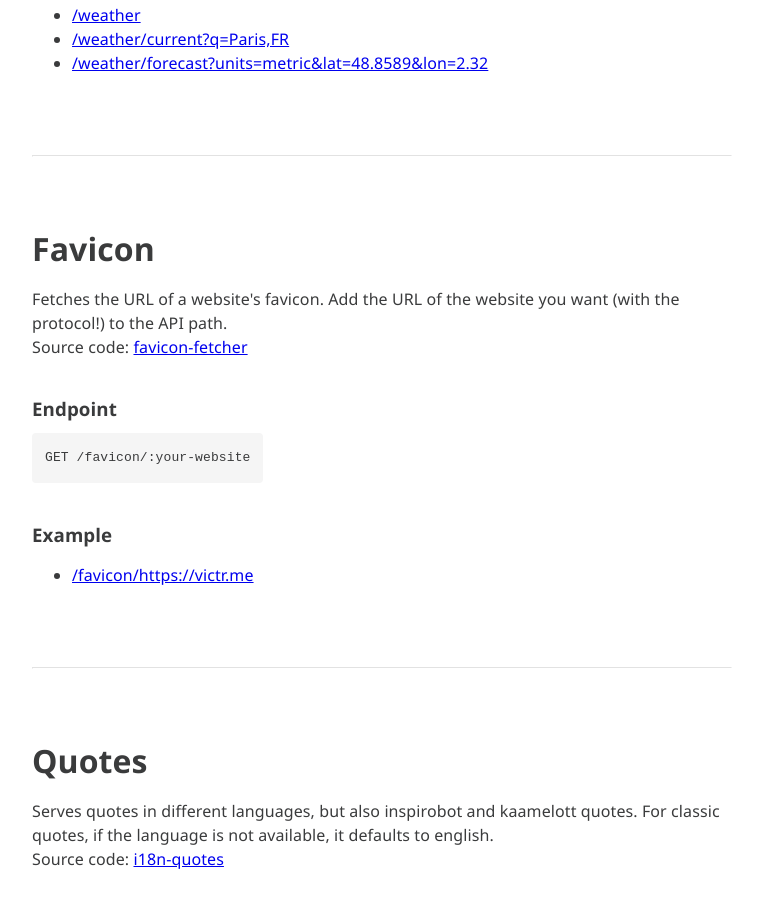
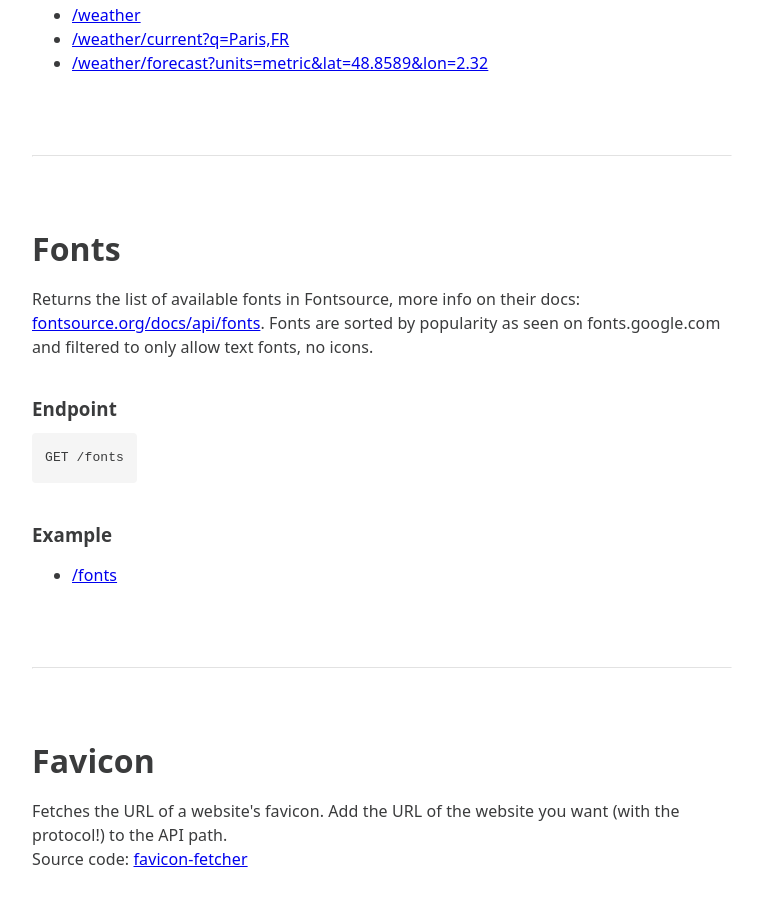
Before and after one commit to victrme/bonjourr-apis, a website: page src/index.html in a window 1280 px wide. Shown: the part 1320-2220 px from the top of the page, without its empty margins (258-1021 px from the left). Drawn offline with Linux system fonts and the light colour scheme.

Commit message:
Hompage fonts instructions

```diff
--- a/src/index.html
+++ b/src/index.html
@@ -3,7 +3,7 @@
 	<head>
 		<meta charset="UTF-8" />
 		<meta name="viewport" content="width=device-width, initial-scale=1.0" />
-		<link rel="shortcut icon" href="https://bonjourr.fr/favicon.ico" type="image/x-icon">
+		<link rel="shortcut icon" href="https://bonjourr.fr/favicon.ico" type="image/x-icon" />
 
 		<title>Bonjourr API - Homepage</title>
 
@@ -14,14 +14,14 @@
 				margin: auto;
 				padding: 5vh;
 				color: #3a3b3c;
-				letter-spacing: .1px;
+				letter-spacing: 0.1px;
 				line-height: 1.5em;
 			}
 
 			button,
 			body,
 			a {
-				font-family: 'Segoe UI', Tahoma, Geneva, Verdana, sans-serif;
+				font-family: system-ui, sans-serif;
 			}
 
 			header {
@@ -29,14 +29,15 @@
 				margin-bottom: 8em;
 			}
 
-
-			h1, h2, h3 {
+			h1,
+			h2,
+			h3 {
 				font-weight: 600;
 			}
 
 			h1 {
 				margin-bottom: 0;
-				padding: .4em;
+				padding: 0.4em;
 				font-size: 3em;
 				letter-spacing: 1px;
 			}
@@ -46,7 +47,7 @@
 			}
 
 			h3 {
-				margin: 2em 0 .5em 0;
+				margin: 2em 0 0.5em 0;
 			}
 
 			hr {
@@ -54,12 +55,11 @@
 				border-color: #fff5;
 			}
 
-
 			code {
 				display: inline-block;
 				font-size: 1em;
 				padding: 1em;
-				margin: .2em 0;
+				margin: 0.2em 0;
 				background: #f5f5f5;
 				border-radius: 4px;
 			}
@@ -68,15 +68,18 @@
 	<body>
 		<header>
 			<h1>Hello world !</h1>
-			<p>This is Bonjourr API system. More information in <a href="https://github.com/victrme/bonjourr-apis">the source code</a>.</p>
+			<p>
+				This is Bonjourr API system. More information in
+				<a href="https://github.com/victrme/bonjourr-apis">the source code</a>.
+			</p>
 		</header>
 
 		<h2 id="unsplash">Unsplash</h2>
 
 		<p>
 			This is a proxy of the unsplash endpoints. Read their documentation to learn more:
-				<a href="https://unsplash.com/documentation#get-a-photo">unsplash.com/documentation</a>. When cloning this API,
-				add your key with "UNSPLASH" as an environnement variable.
+			<a href="https://unsplash.com/documentation#get-a-photo">unsplash.com/documentation</a>. When cloning this API, add
+			your key with "UNSPLASH" as an environnement variable.
 		</p>
 
 		<h3>Endpoint</h3>
@@ -87,16 +90,15 @@
 			<li><a href="/unsplash/photos/random">/unsplash/photos/random</a></li>
 		</ul>
 
-			<hr>
+		<hr />
 
 		<h2 id="weather">Weather</h2>
 		<p>
-				This is a mostly a proxy of openweathermap that combines their current & forecast endpoints to return data in a One Call format. Use their documentation
-				here:
-				<a href="https://openweathermap.org/api/one-call-3">openweathermap.org/one-call-3</a>.
-				You can also specify a city using the 'q=' parameter. Approximate IP location is used when no locations are specified. It also returns the city and country code in this case.
-				When cloning this API,
-				add your key with "WEATHER" as an environnement variable.
+			This is a mostly a proxy of openweathermap that combines their current & forecast endpoints to return data in a One
+			Call format. Use their documentation here:
+			<a href="https://openweathermap.org/api/one-call-3">openweathermap.org/one-call-3</a>. You can also specify a city
+			using the 'q=' parameter. Approximate IP location is used when no locations are specified. It also returns the city
+			and country code in this case. When cloning this API, add your key with "WEATHER" as an environnement variable.
 		</p>
 
 		<h3>Endpoints</h3>
@@ -108,17 +110,36 @@
 		<ul>
 			<li><a href="/weather">/weather</a></li>
 			<li><a href="/weather/current?q=Paris,FR">/weather/current?q=Paris,FR</a></li>
-				<li><a href="/weather/forecast?units=metric&lat=48.8589&lon=2.32">/weather/forecast?units=metric&lat=48.8589&lon=2.32</a></li>
+			<li>
+				<a href="/weather/forecast?units=metric&lat=48.8589&lon=2.32"
+					>/weather/forecast?units=metric&lat=48.8589&lon=2.32</a
+				>
+			</li>
 		</ul>
-		</div>
 
-		<hr>
+		<hr />
 
-		<div>
+		<h2 id="weather">Fonts</h2>
+		<p>
+			Returns the list of available fonts in Fontsource, more info on their docs:
+			<a href="https://fontsource.org/docs/api/fonts">fontsource.org/docs/api/fonts</a>. Fonts are sorted by popularity
+			as seen on fonts.google.com and filtered to only allow text fonts, no icons.
+		</p>
+
+		<h3>Endpoint</h3>
+		<code>GET /fonts</code>
+
+		<h3>Example</h3>
+		<ul>
+			<li><a href="/fonts">/fonts</a></li>
+		</ul>
+
+		<hr />
+
 		<h2 id="favicon">Favicon</h2>
 		<p>
-				Fetches the URL of a website's favicon. Add the URL of the website you want (with the protocol!) to the API
-				path. <br>
+			Fetches the URL of a website's favicon. Add the URL of the website you want (with the protocol!) to the API path.
+			<br />
 			Source code: <a href="https://github.com/victrme/favicon-fetcher">favicon-fetcher</a>
 		</p>
 
@@ -129,21 +150,19 @@
 		<ul>
 			<li><a href="/favicon/https://victr.me">/favicon/https://victr.me</a></li>
 		</ul>
-		</div>
 
-		<hr>
+		<hr />
 
-		<div>
 		<h2 id="quotes">Quotes</h2>
 		<p>
-				Serves quotes in different languages, but also inspirobot and kaamelott quotes. For classic quotes, if the language is not available, it defaults to
-				english.
-				<br>Source code: <a href="https://github.com/victrme/i18n-quotes">i18n-quotes</a>
+			Serves quotes in different languages, but also inspirobot and kaamelott quotes. For classic quotes, if the language
+			is not available, it defaults to english.
+			<br />Source code: <a href="https://github.com/victrme/i18n-quotes">i18n-quotes</a>
 		</p>
 
 		<h3>Endpoints</h3>
-			<code>GET /quotes/classic/:lang</code><br>
-			<code>GET /quotes/inspirobot</code><br>
+		<code>GET /quotes/classic/:lang</code><br />
+		<code>GET /quotes/inspirobot</code><br />
 		<code>GET /quotes/kaamelott</code>
 
 		<h3>Examples</h3>
@@ -152,15 +171,14 @@
 			<li><a href="/quotes/inspirobot">/quotes/inspirobot</a></li>
 			<li><a href="/quotes/kaamelott">/quotes/kaamelott</a></li>
 		</ul>
-		</div>
 
-		<hr>
+		<hr />
 
-		<div>
 		<h2 id="suggestions">Suggestions</h2>
 		<p>
-				This is a scraping tool that returns search suggestions from different providers. It uses websockets, so no live examples.
-				<br>Source code: <a href="https://github.com/victrme/search-suggestions">search-suggestions</a>
+			This is a scraping tool that returns search suggestions from different providers. It uses websockets, so no live
+			examples.
+			<br />Source code: <a href="https://github.com/victrme/search-suggestions">search-suggestions</a>
 		</p>
 
 		<h3>Endpoints</h3>
@@ -175,14 +193,15 @@
 
 		<h3>WS code example</h3>
 		<code>
-				<pre>const socket = new WebSocket('wss://api.bonjourr.lol/suggestions')
+			<pre>
+const socket = new WebSocket('wss://api.bonjourr.lol/suggestions')
 
 socket.onmessage = function (event: MessageEvent) {
   console.log(JSON.parse(event.data))
 }
 
-socket.send(JSON.stringify({ q, with, lang }))</pre>
+socket.send(JSON.stringify({ q, with, lang }))</pre
+			>
 		</code>
-		</div>
 	</body>
 </html>
```
Lines whose indentation alone changed are shown as unchanged.
